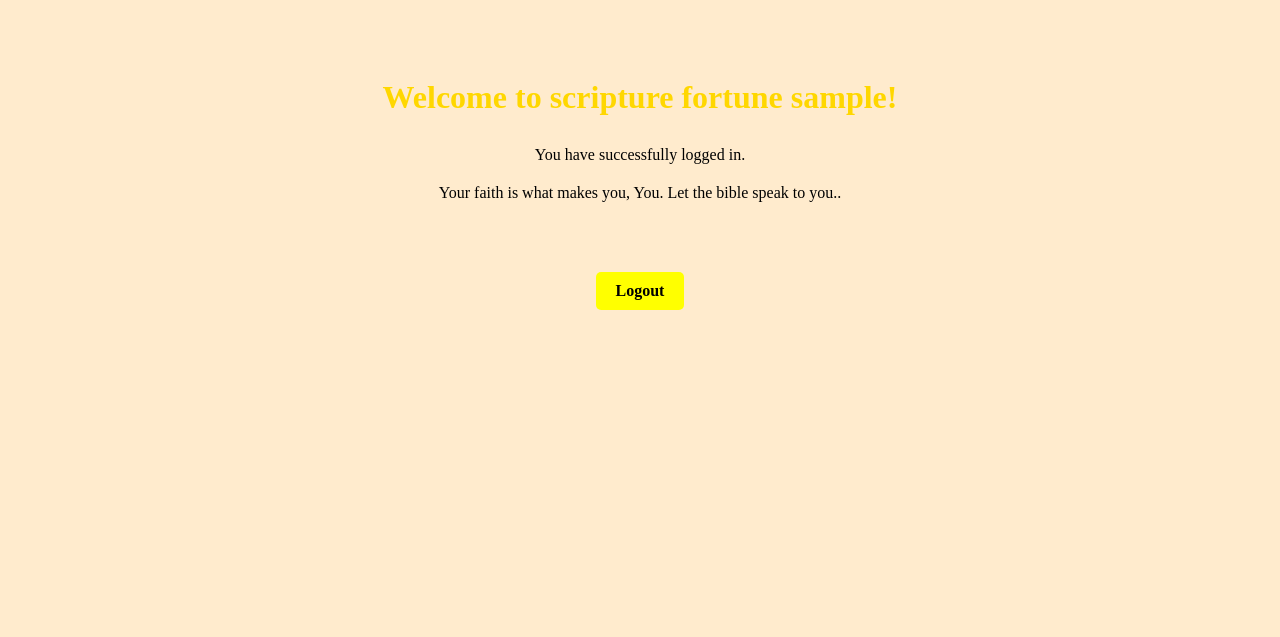
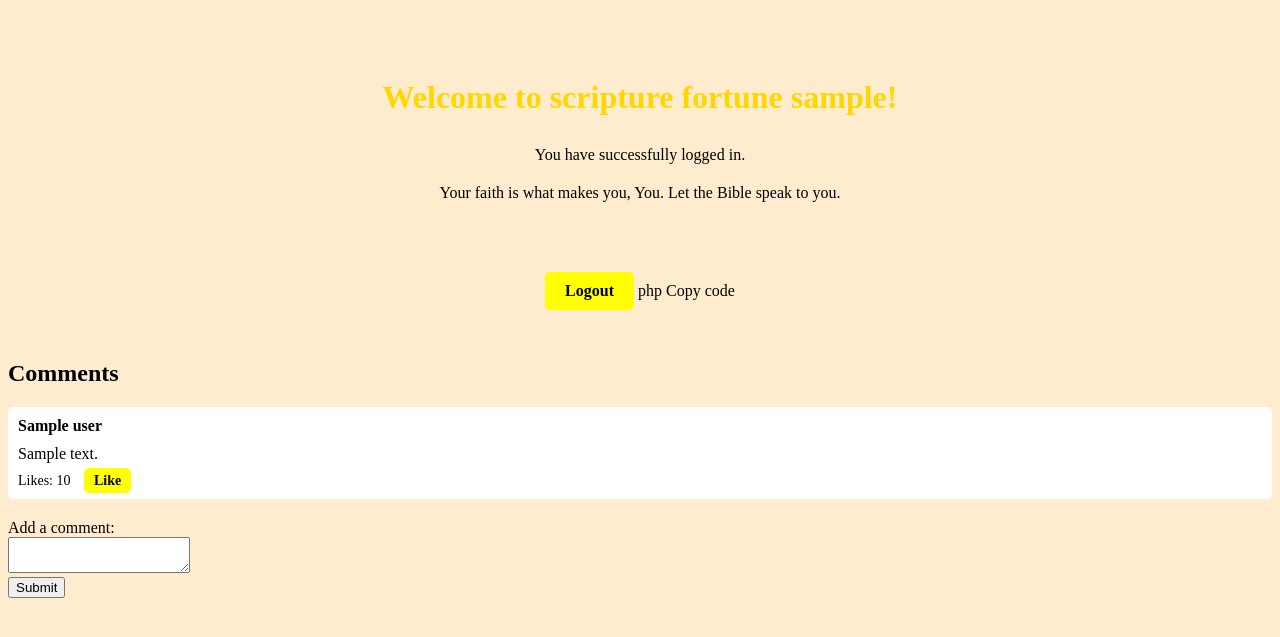
Before and after one commit to lizzard2003/Bible, a Flask app: template templates/dashboard.html in a window 1280 px wide. Shown: the top 637 px of the page. Run offline with Flask 3, Linux system fonts and the light colour scheme; the template is opened without the code that fills it: most values are stand-ins (such as "Sample title", 1, 10 or a date in 2020).

Commit message:
Changes 20

```diff
--- a/app.py
+++ b/app.py
@@ -2,29 +2,47 @@
 #login and sing up created..
 #still need API, database, ..
 
-from flask import Flask, render_template, request, redirect, session
+#from flask import Flask, render_template, request, redirect, session
+import sqlite3
+import os
+
+from flask import Flask
+import requests
+from flask_sqlalchemy import SQLAlchemy
+
 
 app = Flask(__name__)
 app.secret_key = "my_secret_key"
+#app.config['SQLALCHEMY_DATABASE_URI'] = 'sqlite:///comments.db'
+#db = SQLAlchemy(app)
 
-users = {}
+
+#class User(db.Model):
+   # id = db.Column(db.Integer, primary_key=True)
+   # username = db.Column(db.String(80), nullable=False)
+    #message = db.Column(db.String(150), nullable=False)
+    #likes = db.Column(db.Integer, default=0)
+    #dislikes = db.Column(db.Integer, default=0)
+
 
 @app.route('/')
 def home():
     return redirect('/login')
+
 
 @app.route('/signup', methods=['GET', 'POST'])
 def signup():
     if request.method == 'POST':
         username = request.form['username']
         password = request.form['password']
-#here is so the user can make their OWN user name y password
-#sign up html the only affected from this update!
-        if username in users:
+
+        if User.query.filter_by(username=username).first():
             error = "Oops username already exists.."
             return render_template('signup.html', error=error)
 
-        users[username] = password
+        new_user = User(username=username, password=password)
+        db.session.add(new_user)
+        db.session.commit()
 
         session['username'] = username
         return redirect('/dashboard')
@@ -37,25 +55,62 @@ def login():
     if request.method == 'POST':
         username = request.form['username']
         password = request.form['password']
-#wrong pass word or email.. retry
-        if username not in users or users[username] != password:
+
+        user = user.query.filter_by(username=username).first()
+
+        if not User or user.password != password:
             error = "Sorry, Incorrect username or password."
             return render_template('login.html', error=error)
+
         session['username'] = username
         return redirect('/dashboard')
     else:
         return render_template('login.html')
 
+
 @app.route('/dashboard')
 def dashboard():
-#render bk to dashboard..
     if 'username' in session:
-        return render_template('dashboard.html', username=session['username'])
+        comments = Comment.query.all()
+        return render_template('dashboard.html', username=session['username'], comments=comments)
     else:
         return redirect('/login')
 
+
+@app.route('/add_comment', methods=['POST'])
+def add_comment():
+    if 'username' in session:
+        new_comment = Comment(username=session['username'], message=request.form['message'])
+        db.session.add(new_comment)
+        db.session.commit()
+        return redirect('/dashboard')
+    else:
+        return redirect('/login')
+
+
+@app.route('/like_comment', methods=['POST'])
+def like_comment():
+    if 'username' in session:
+        comment_id = request.form['id']
+        action = request.form['action']
+
+        comment = Comment.query.get(comment_id)
+
+        if action == 'like':
+            comment.likes += 1
+        else:
+            comment.dislikes += 1
+
+        db.session.commit()
+
+        return redirect('/dashboard')
+    else:
+        return redirect('/login')
+
+
 @app.route('/logout')
 def logout():
-#logout option after logged on on dashboard page
     session.pop('username', None)
     return redirect('/login')
+
+app.run()
--- a/templates/dashboard.html
+++ b/templates/dashboard.html
@@ -27,12 +27,67 @@
             border-radius: 5px;
             margin-top: 50px;
         }
+        .comments {
+            margin-top: 50px;
+            text-align: left;
+        }
+        .comment {
+            margin-bottom: 20px;
+            padding: 10px;
+            border-radius: 5px;
+            background-color: white;
+        }
+        .comment .user {
+            font-weight: bold;
+            margin-bottom: 10px;
+        }
+        .comment .content {
+            margin-bottom: 10px;
+        }
+        .comment .likes {
+            font-size: 14px;
+        }
+        .like-btn {
+            background-color: yellow;
+            color: black;
+            font-size: 14px;
+            font-weight: bold;
+            text-decoration: none;
+            padding: 5px 10px;
+            border-radius: 5px;
+            margin-left: 10px;
+        }
     </style>
 </head>
 <body>
     <h1>Welcome to scripture fortune {{ username }}!</h1>
     <p>You have successfully logged in.</p>
-    <p>Your faith is what makes you, You.  Let the bible speak to you..</p>
+    <p>Your faith is what makes you, You. Let the Bible speak to you.</p>
     <a href="/logout" class="logout-btn">Logout</a>
+php
+Copy code
+<div class="comments">
+    <h2>Comments</h2>
+    {% if comments %}
+        {% for comment in comments %}
+            <div class="comment">
+                <div class="user">{{ comment.user }}</div>
+                <div class="content">{{ comment.content }}</div>
+                <div class="likes">
+                    Likes: {{ comment.likes }}
+                    <a href="/like/{{ comment.id }}" class="like-btn">Like</a>
+                </div>
+            </div>
+        {% endfor %}
+    {% else %}
+        <p>No comments yet.</p>
+    {% endif %}
+
+    <form action="/comment" method="post">
+        <label for="content">Add a comment:</label><br>
+        <textarea id="content" name="content" required></textarea><br>
+        <button type="submit">Submit</button>
+    </form>
+</div>
 </body>
 </html>
--- a/templates/login.html
+++ b/templates/login.html
@@ -28,6 +28,7 @@
             {% if error %}
                 <p style="color:red">{{ error }}</p>
             {% endif %}
+            <img src="Scripture Search(1).png" alt="Scripture Search" width="100" height="100">
             <label>Username:</label><br>
             <input type="text" name="username"><br>
             <label>Password:</label><br>
```
Also changed, not shown: requirements.txt (added, +27 -0 lines), templates/images.html (added, +9 -0 lines), images/ScriptureSearch.png (added).
